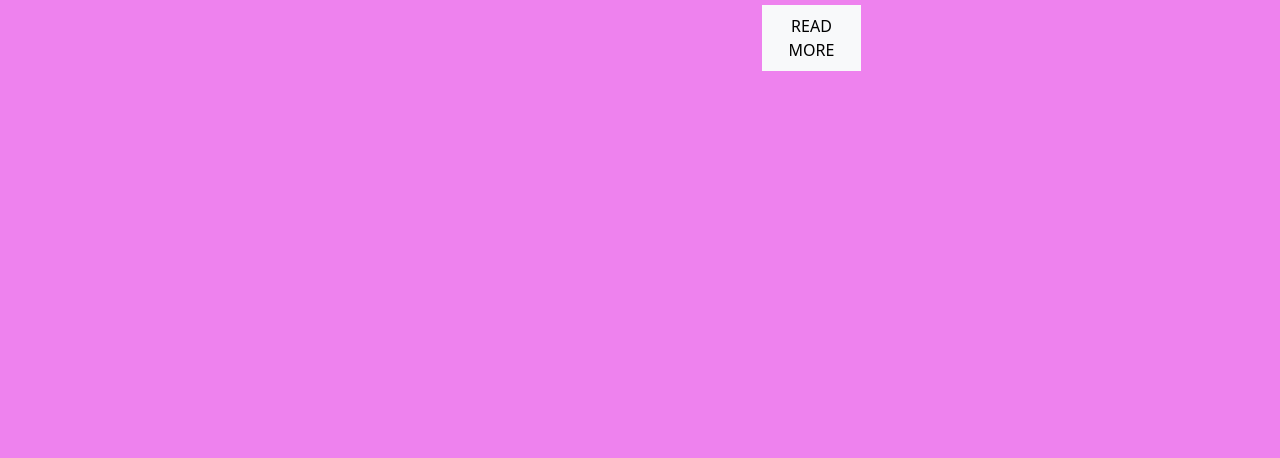
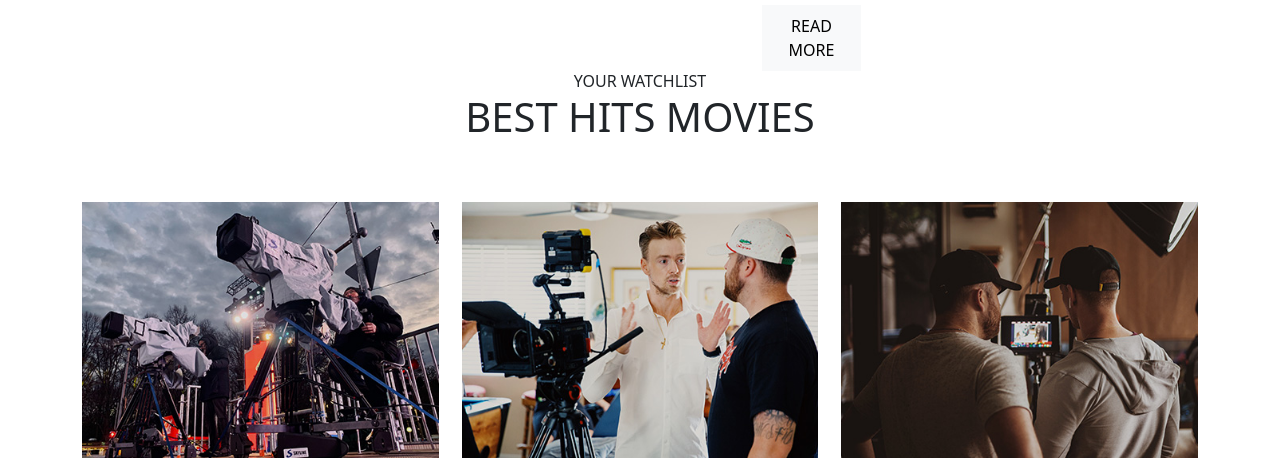
Before and after one commit to matteoNapoli42/proj-html-vuejs, a Vue app: page / in a window 1280 px wide. Shown: the part 2342-2800 px from the top of the page. Built offline with nearby package versions, Linux system fonts and the light colour scheme.

Commit message:
finished team section

```diff
--- a/src/components/AppMain.vue
+++ b/src/components/AppMain.vue
@@ -68,8 +68,66 @@ export default {
 
             bestHItems: [
                 {
+                    img: 'src/assets/img/Gallery-01.jpg',
+                    title: 'SEVENTEENTH SUMMER',
+                    message: 'Commercial Music Video',
+                },
 
-                }
+                {
+                    img: 'src/assets/img/Gallery-02.jpg',
+                    title: 'A MESSAGE TO SPACE',
+                    message: 'Short Film',
+                },
+
+                {
+                    img: 'src/assets/img/Gallery-03.jpg',
+                    title: 'THE MOST BEAUTIFUL THING',
+                    message: 'Music Video',
+                },
+
+                {
+                    img: 'src/assets/img/Gallery-04.jpg',
+                    title: 'PERMISSION TO SPEAK',
+                    message: 'Documentary',
+                },
+
+                {
+                    img: 'src/assets/img/Gallery-05.jpg',
+                    title: 'EXPLORE OUR SPACE',
+                    message: 'Film noir',
+                },
+
+                {
+                    img: 'src/assets/img/Gallery-06.jpg',
+                    title: 'FILM PRODUCTION',
+                    message: 'Blaxploitation',
+                },
+            ],
+
+            teamItems: [
+                {
+                    title: 'FABRICIO GUERRA',
+                    message: 'Main Director',
+                    img: 'src/assets/img/Team-01.jpg'
+                },
+
+                {
+                    title: 'UMBERTO PAGODA',
+                    message: 'Main Writer',
+                    img: 'src/assets/img/Team-02.jpg'
+                },
+
+                {
+                    title: 'GLORIA RICCASSO',
+                    message: 'Main Producer',
+                    img: 'src/assets/img/Team-03.jpg'
+                },
+
+                {
+                    title: 'LIO NAPOIN',
+                    message: 'Cameraman',
+                    img: 'src/assets/img/Team-04.jpg'
+                },
             ]
         }
     }
@@ -84,7 +142,7 @@ export default {
 
 
     <!--What We DO-->
-    <section class="text-center" id="whatWD">
+    <section class="text-center cardPadding" id="whatWD">
         <span>PELICULA STUDIO</span>
         <h1>THIS IS WHAT WE DO</h1>
         <div class="container d-flex flex-wrap">
@@ -96,9 +154,12 @@ export default {
         <MainAbout />
     </section>
 
-
-    <section class="" id=" bestHits">
-        <MainBestHits />
+    <section class="text-center cardPadding" id="bestHits">
+        <span>YOUR WATCHLIST</span>
+        <h1>BEST HITS MOVIES</h1>
+        <div class=" container d-flex flex-wrap justify-content-between">
+            <MainCard v-for="(elem) in bestHItems" :item="elem" class="bestHStyle" />
+        </div>
     </section>
 
 
@@ -107,8 +168,13 @@ export default {
     </section>
 
 
-    <section class="" id="team">
-        <MainTeam />
+    <section class="text-center cardPadding" id="team">
+        <span>THE PERICUROS</span>
+        <h1>MEET THE TEAM</h1>
+        <div class=" container d-flex flex-wrap justify-content-between">
+            <MainCard v-for="(elem) in  teamItems" :item="elem" class="teamStyle" />
+        </div>
+
     </section>
 
 
@@ -117,7 +183,9 @@ export default {
     </section>
 
 
-    <section id="articles">
+    <section class="text-center cardPadding" id="articles">
+        <span>LATEST NEWS</span>
+        <h1>ARTICLES UPDATED DAILY</h1>
         <MainArticles />
     </section>
 
@@ -140,21 +208,22 @@ export default {
 
 #whatWD {
     height: 824px;
-    padding-top: 121px;
 }
 
 #bestHits {
     height: 1200px;
-    background-color: violet;
 }
 
 #team {
     height: 822px;
-    background-color: aqua;
 }
 
 #articles {
     height: 800px;
     background-color: salmon;
 }
+
+.cardPadding {
+    padding: 120px 0 120px 0;
+}
 </style>
--- a/src/components/MainCard.vue
+++ b/src/components/MainCard.vue
@@ -32,9 +32,31 @@ export default {
     margin-bottom: 15px;
 }
 
-.bestHStyle {}
+.bestHStyle {
+    width: calc((100% / 3) - 15px);
+    margin-top: 53px;
+}
 
-.teamStyle {}
+.bestHStyle img {
+    width: 100%;
+}
+
+.bestHStyle h4 {
+    margin-top: 30px;
+}
+
+.teamStyle {
+    width: calc((100% / 4) - 15px);
+}
+
+.teamStyle img {
+    width: 100%;
+    margin-top: 30px;
+}
+
+.teamStyle h4 {
+    margin-top: 30px;
+}
 
 .articleStyle {}
 </style>
```
